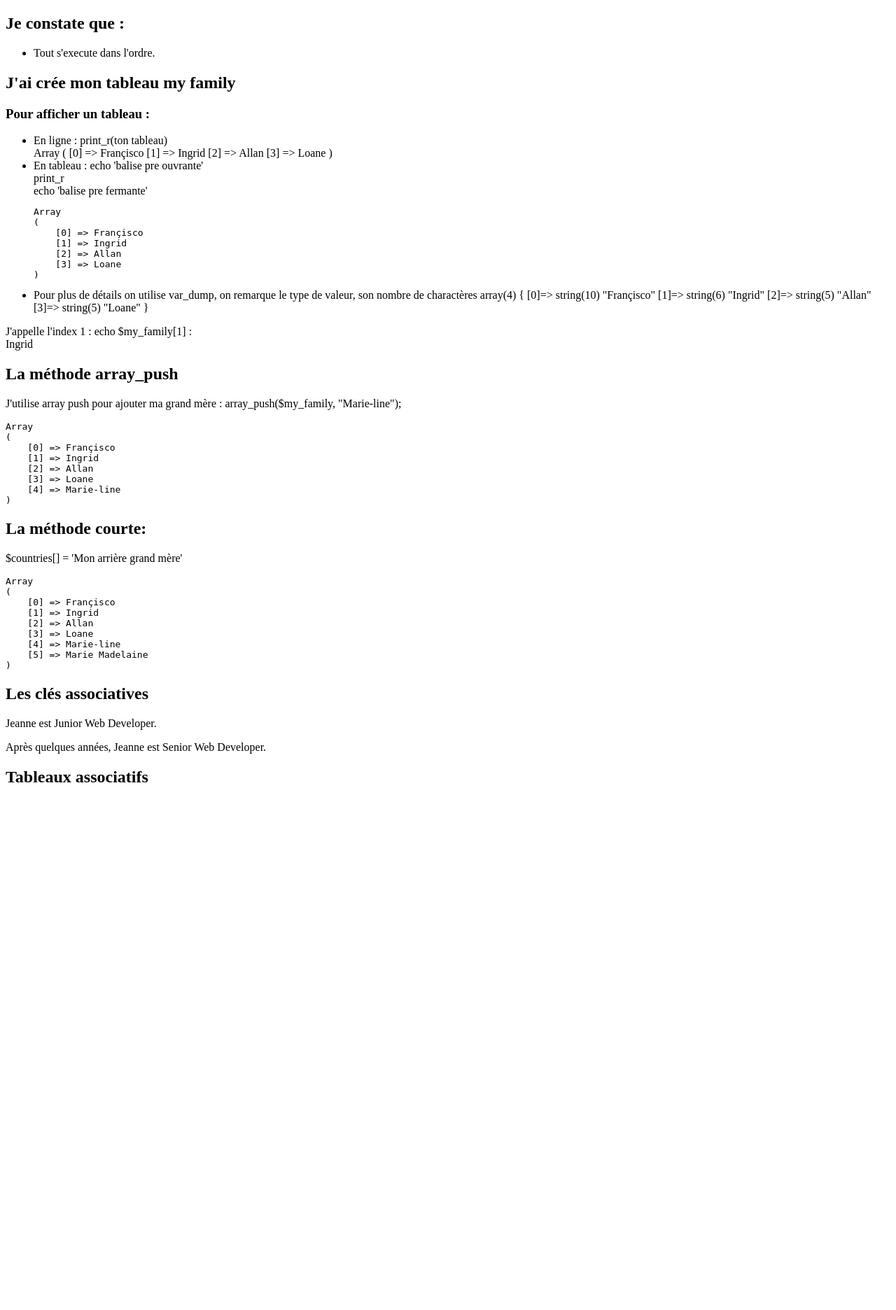
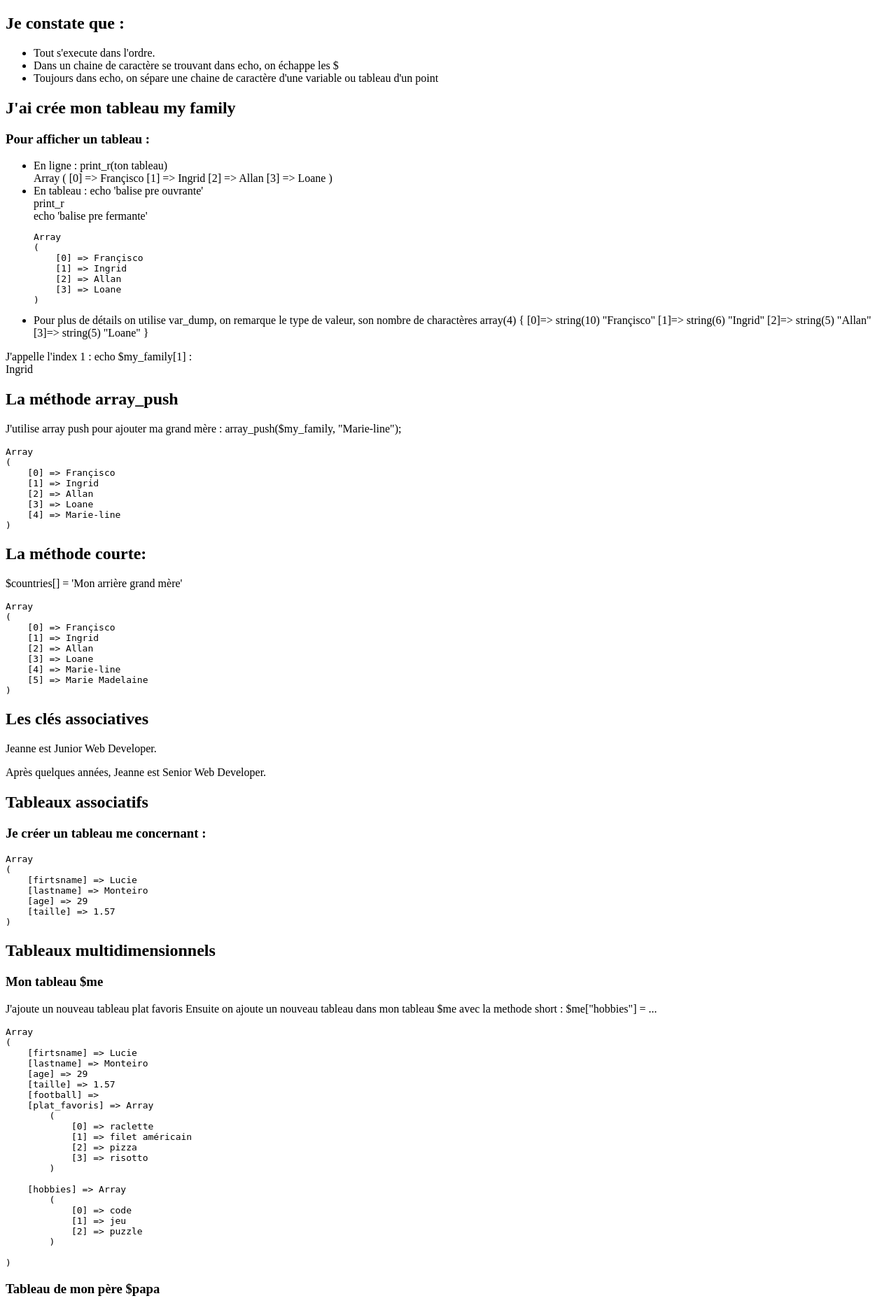
Before and after one commit to luciemtro/php-exercices, a PHP site: page /tableau.php in a window 1280 px wide. Shown: the part 26-1898 px from the top of the page at 70% size. Before the commit the page ends 1144 px from the top, so only its background shows below. Run offline with PHP 8.4, Linux system fonts and the light colour scheme.

Commit message:
Tableau presque fini

```diff
--- a/src/public/tableau.php
+++ b/src/public/tableau.php
@@ -1,8 +1,3 @@
-
-
-
-
-
 <!DOCTYPE html>
 <html lang="fr">
 <head>
@@ -18,6 +13,8 @@
     <h2>Je constate que :</h2>
     <ul>
         <li>Tout s'execute dans l'ordre.</li>
+        <li>Dans un chaine de caractère se trouvant dans echo, on échappe les $</li>
+        <li>Toujours dans echo, on sépare une chaine de caractère d'une variable ou tableau d'un point</li>
     </ul>
 
     <h2>J'ai crée mon tableau my family</h2>
@@ -70,6 +67,7 @@
         echo '</pre>';
         ?>
     </p>
+
     <h2>La méthode courte: </h2>
     <p>
         $countries[] = 'Mon arrière grand mère'
@@ -95,11 +93,119 @@
             echo $person['function'];
         ?>.
     </p>
+
     <h2>Tableaux associatifs</h2>
+    <h3>Je créer un tableau me concernant : </h3>
     <p>
-
+        <?php
+            $me = array(
+                "firtsname" => "Lucie",
+                "lastname" => "Monteiro",
+                "age" => 29,
+                "taille" => 1.57
+            );
+            echo '<pre>';
+            print_r($me);
+            echo '</pre>';
+        ?>
     </p>
 
+    <h2>Tableaux multidimensionnels</h2>
+    <h3>Mon tableau $me</h3>
+    <p>
+        J'ajoute un nouveau tableau plat favoris
+        <?php
+            $me = array(
+                "firtsname" => "Lucie",
+                "lastname" => "Monteiro",
+                "age" => 29,
+                "taille" => 1.57,
+                "football" => false,
+                "plat_favoris" => array("raclette", "filet américain", "pizza", "risotto")
+            );
+        ?>
+        Ensuite on ajoute un nouveau tableau dans mon tableau $me avec la methode short : $me["hobbies"] = ...
+
+        <?php
+            $me["hobbies"] = ["code", "jeu", "puzzle"];
+            echo '<pre>';
+            print_r($me);
+            echo '</pre>';
+        ?>
+    </p>
+
+    <h3>Tableau de mon père $papa</h3>
+    <p>
+    <?php
+            $papa = array(
+                "firtsname" => "Françisco",
+                "lastname" => "Monteiro",
+                "age" => 55,
+                "taille" => 1.68,
+                "football" => false,
+                "plat_favoris" => array("couscous", "chili", "pâte", "riz pilaf"), // Vérifiez qu'il y a une virgule ici
+            );
+            $papa["hobbies"] = ["guitare", "cuisine"];
+            echo '<pre>';
+            print_r($papa);
+            echo '</pre>';
+        ?>
+    </p>
+
+    <h3>Affectation du tableau $papa à mon tableau $me avec la KEY pere</h3>
+    <p>
+        $me["pere"] = $papa;
+        <?php
+            $me["pere"] = $papa;
+            echo '<pre>';
+            print_r($me);
+            echo '</pre>';
+        ?>
+    </p>
+
+    <h3>Nombre de hobbies dans le tableau $me, on utilise count</h3>
+    <p>
+        <?php
+            $nombreHobbiesMe = count($me['hobbies']);
+            echo "Nombre de hobbies dans le tableau \$me : " . $nombreHobbiesMe;
+        ?>
+    </p>
+
+    <h3>Nombre de hobbies dans le tableau $papa</h3>
+    <p>
+        <?php
+        $nombreHobbiesPapa = count($me['pere']['hobbies']);
+        echo "Nombre de hobbies dans le tableau \$papa : " . $nombreHobbiesPapa;
+        ?>
+    </p>
+
+    <h3>Total du nombres d'hobbis des deux</h3>
+    <p>
+        <?php
+           $nombreHobbiesTotal = count($me['hobbies']) + count($papa['hobbies']);
+           echo "Nombre total de hobbies : " . $nombreHobbiesTotal;
+           ?>
+    </p>
+
+    <h3>Ajout new hobbie : $me["hobbies"][] = "taxidermy";</h3>
+    <p>
+        <?php
+            $me["hobbies"][] = "taxidermy";
+            echo '<pre>';
+            print_r($me);
+            echo '</pre>';
+        ?>
+    </p>
+
+    <h3>Je remplace mon nom : $me["lastname"] = "durand";</h3>
+    <p>
+        <?php
+            $me["lastname"] = "durand";
+            echo '<pre>';
+            print_r($me);
+            echo '</pre>';
+        ?>
+    </p>
   </main>
 </body>
 </html>
--- a/src/public/variable_types.php
+++ b/src/public/variable_types.php
@@ -1,6 +1,6 @@
 <?php
 $my_name = "Lucie" ;
-$my_age = 28 ;
+$my_age = 29 ;
 $my_color_eyes = "kaki brun bizarre" ;
 $my_family = array (
   0 => "Françisco",
```
